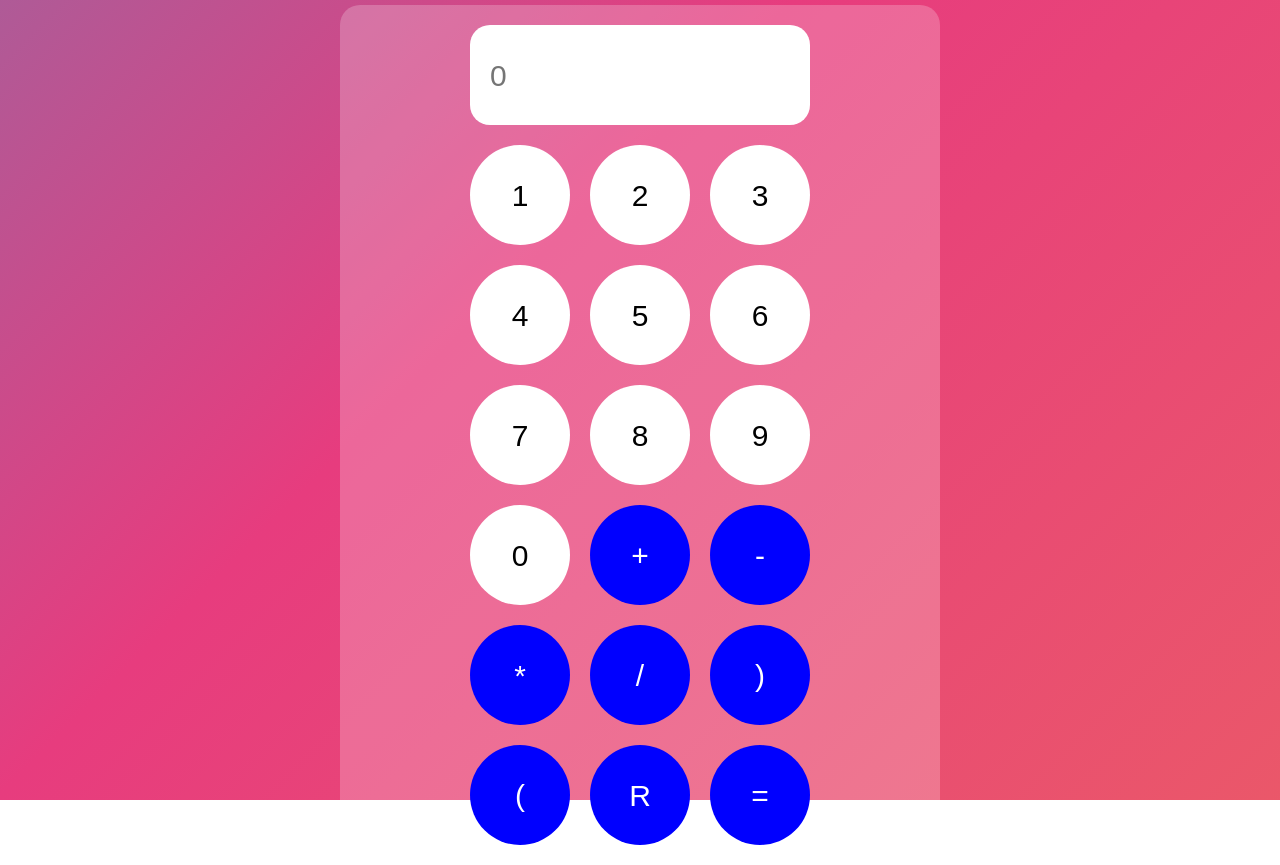
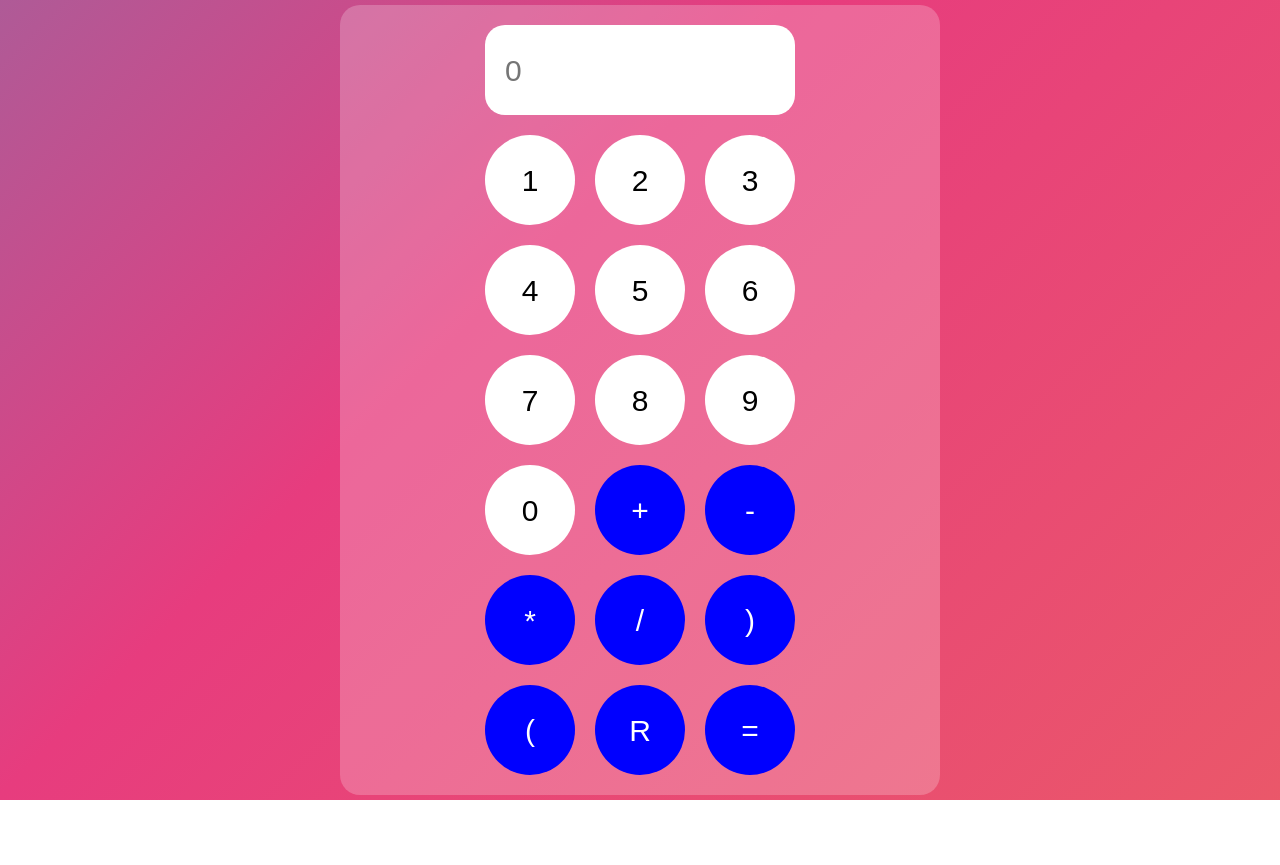
Before and after one commit to pokaneprishel/calc-vue, a plain HTML site: page index.html in a window 1280 px wide. After the commit the page ends 800 px from the top, so only its background shows below. Drawn offline with nearby package versions, Linux system fonts and the light colour scheme.

Commit message:
update grid

```diff
--- a/style.css
+++ b/style.css
@@ -40,8 +40,8 @@ body {
 
 .calc {
     display: grid;
-    grid-template-columns: repeat(3, minmax(50px, 100px));
-    grid-template-rows: repeat(7, minmax(50px, 100px));
+    grid-template-columns: repeat(3, minmax(50px, 90px));
+    grid-template-rows: repeat(7, minmax(50px, 90px));
     justify-content: center;
     gap: 20px;
 
```
